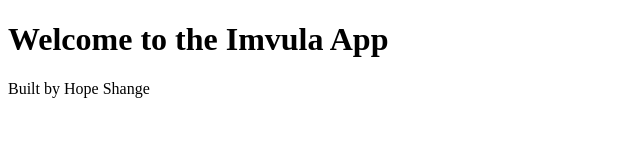
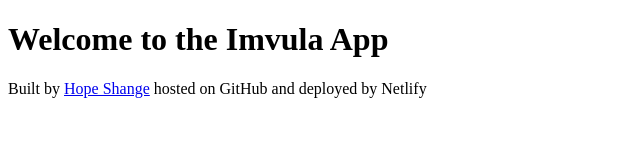
Before and after one commit to HopeShange/imvula, a plain HTML site: page index.html in a window 1280 px wide. Shown: the whole page, without its empty margins (0-640 px from the left). Drawn offline with Linux system fonts and the light colour scheme.

Commit message:
updated footer content

```diff
--- a/index.html
+++ b/index.html
@@ -10,7 +10,7 @@
 <body>
     <h1>Welcome to the Imvula App</h1>
     <footer>
-        Built by Hope Shange
+        Built by <a href="https://github.com/HopeShange">Hope Shange</a> hosted on <a href="https://github.com/HopeShange/imvula"></a>GitHub and deployed by <a href="https://app.netlify.com/sites/imvula/deploys"></a>Netlify
     </footer>
 </body>
 
```
